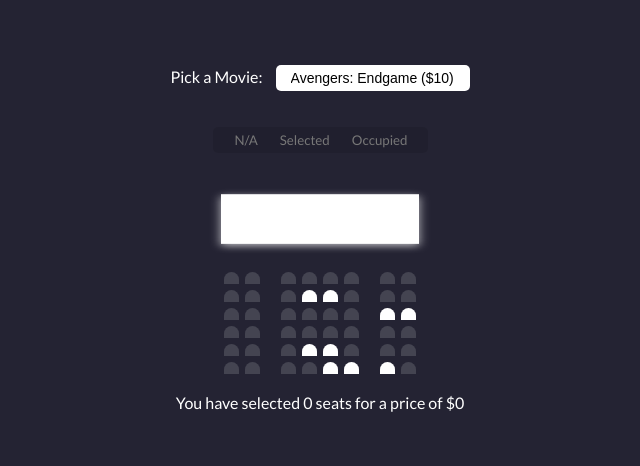
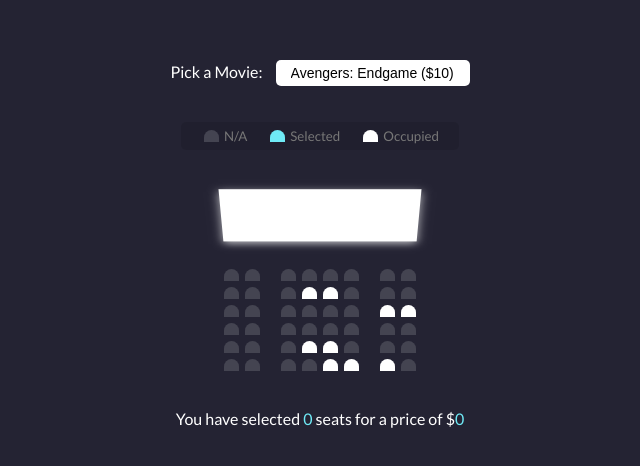
Before and after one commit to derekianrosas/movie-seat, a plain HTML site: page index.html in a window 1280 px wide. Shown: the part 164-630 px from the top of the page, without its empty margins (320-960 px from the left). Drawn offline with Linux system fonts and the light colour scheme.

Commit message:
added final styles

```diff
--- a/styles.css
+++ b/styles.css
@@ -21,7 +21,7 @@ body {
 }
 
 .movie-container select {
-  background-color: white;
+  background-color: #fff;
   border: 0;
   border-radius: 5px;
   font-size: 14px;
@@ -32,7 +32,12 @@ body {
   appearance: none;
 }
 
-.container .seat {
+.container {
+  perspective: 1000px;
+  margin-bottom: 30px;
+}
+
+.seat {
   background-color: #444451;
   height: 12px;
   width: 15px;
@@ -100,3 +105,11 @@ body {
   transform: rotateX(-45deg);
   box-shadow: 0 3px 10px rgba(255, 255, 255, 0.7);
 }
+
+p.text {
+  margin: 5px 0;
+}
+
+p.text span {
+  color: #6feaf6;
+}
```
